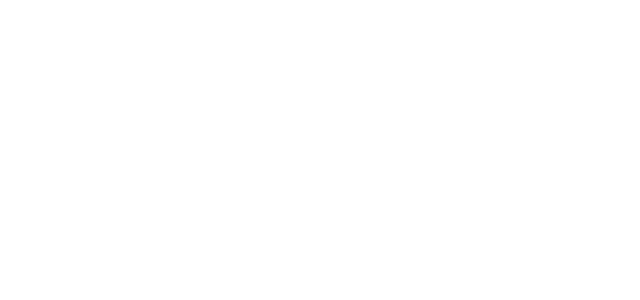
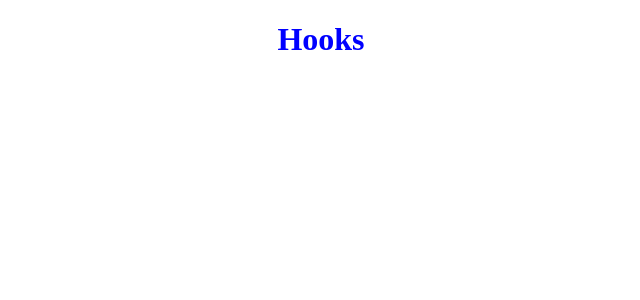
Before and after one commit to muazimmaqbool/Reactjs-with-Me, a React (Create React App) app: page / in a window 1280 px wide. Shown: the top 300 px of the page, without its empty margins (319-959 px from the left). Built offline with nearby package versions, Linux system fonts and the light colour scheme.

Commit message:
minor change

```diff
--- a/src/App.jsx
+++ b/src/App.jsx
@@ -90,11 +90,12 @@ function App() {
       {/* <Axios /> */}
       {/* <AxiosPost/> */}
       {/* <AxiosPut/> */}
-      {/* <AxiosDelete/> */}
+       {/* <AxiosDelete/>  */}
 
       {/*used to explain hooks */}
-      {/* <Hooks/>  */}
-      {/* hooks basic intro here */}
+       {/* hooks basic intro here */}
+      <Hooks/>
+
 
       {/* <UseState/> */}
       {/* <UseState2/> */}
```
